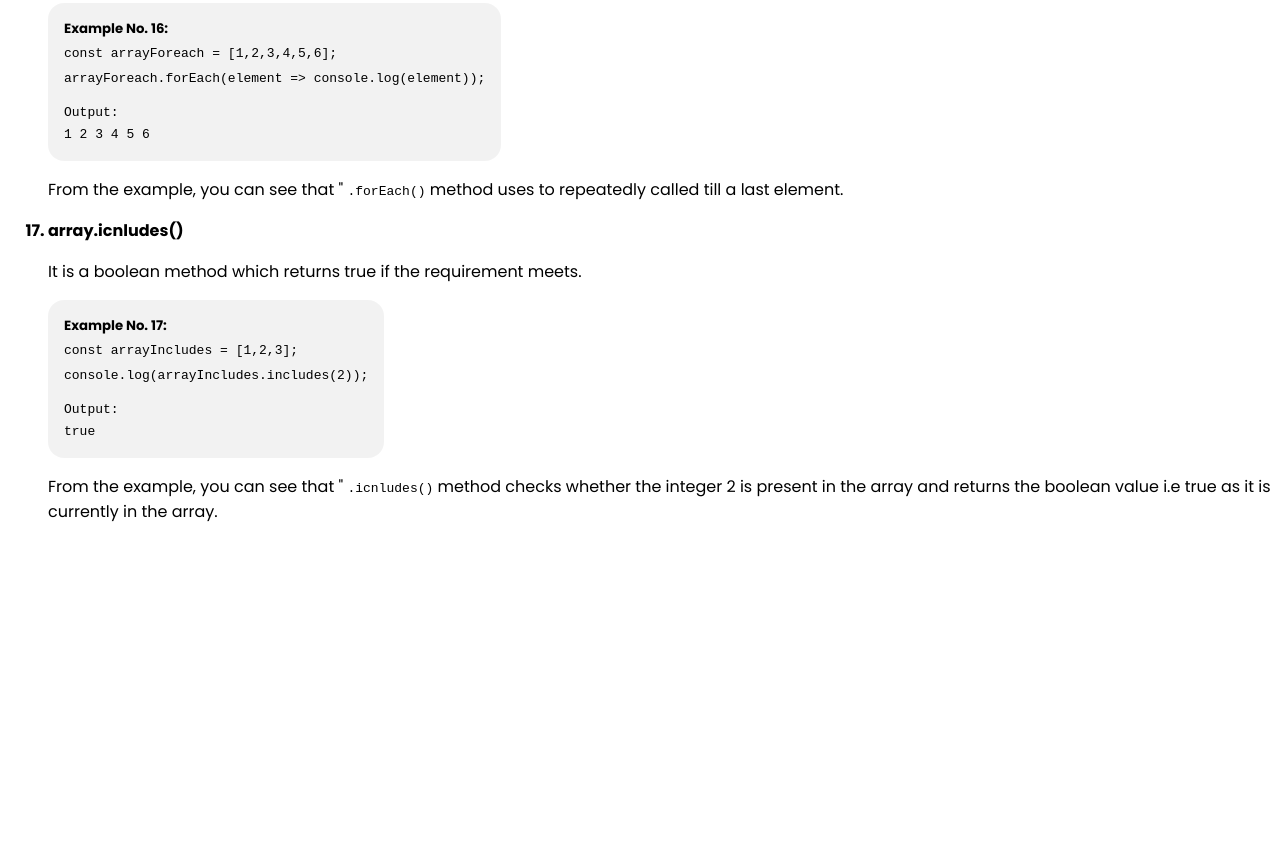
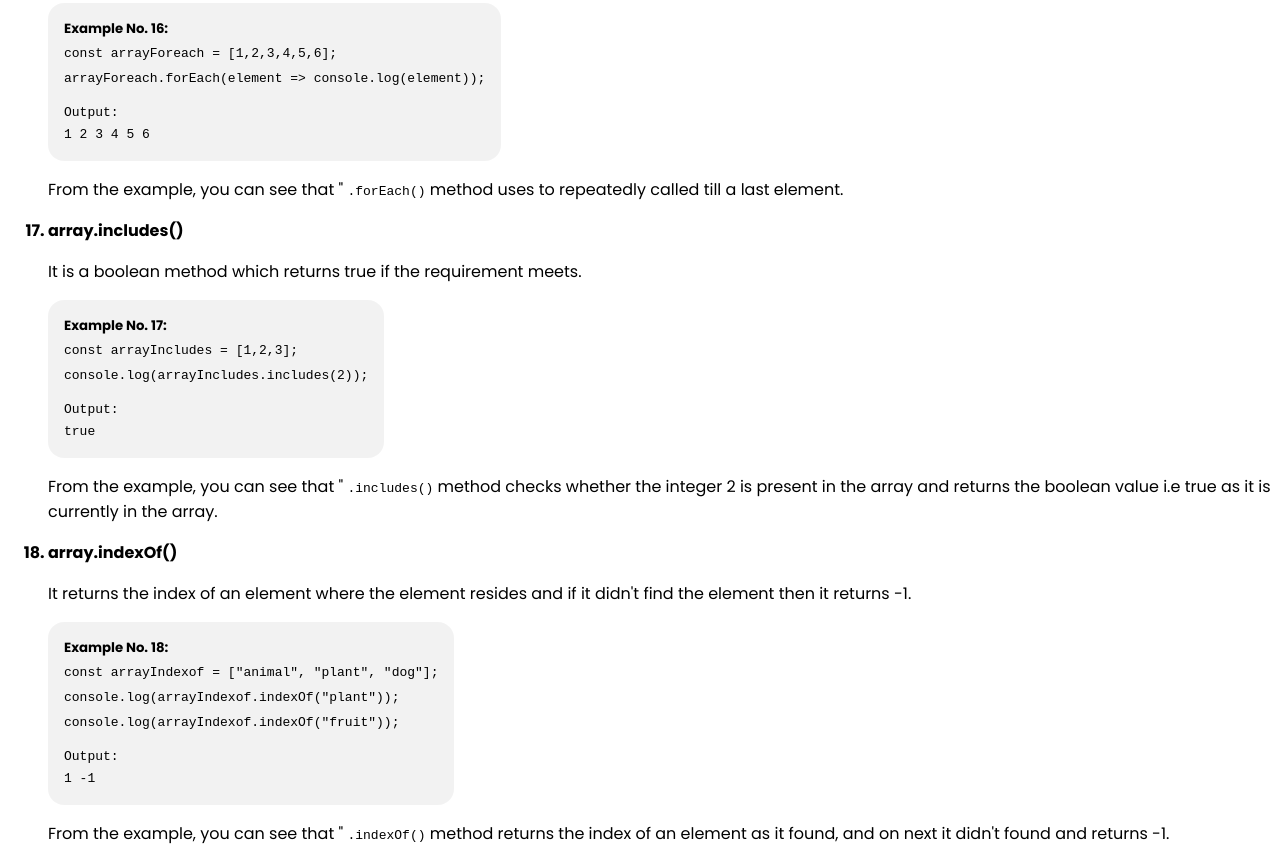
Before and after one commit to sandeepatcodewing/array-methods, a plain HTML site: page index.html in a window 1280 px wide. Shown: the part 5643-6505 px from the top of the page. Before the commit the page ends 6183 px from the top, so only its background shows below. Drawn offline with Linux system fonts and the light colour scheme.

Commit message:
method: array.indexOf()

```diff
--- a/index.html
+++ b/index.html
@@ -532,7 +532,7 @@
       </li>
       <!-- array.includes() -->
       <li>
-        <p><b>array.icnludes()</b></p>
+        <p><b>array.includes()</b></p>
         <p>
           It is a boolean method which returns true if the requirement meets.
         </p>
@@ -552,7 +552,34 @@
         </div>
         <p>
           From the example, you can see that "
-          <code>.icnludes()</code> method checks whether the integer 2 is present in the array and returns the boolean value i.e true as it is currently in the array.
+          <code>.includes()</code> method checks whether the integer 2 is present in the array and returns the boolean value i.e true as it is currently in the array.
+        </p>
+      </li>
+      <!-- array.indexOf() -->
+      <li>
+        <p><b>array.indexOf()</b></p>
+        <p>
+          It returns the index of an element where the element resides and if it didn't find the element then it returns -1.
+        </p>
+        <div class="examples">
+          <div class="item-one">
+            <h5 id="example-18">Example No. 18:</h5>
+            <code>
+              const arrayIndexof = ["animal", "plant", "dog"];
+              <br />
+              console.log(arrayIndexof.indexOf("plant"));
+              <br />
+              console.log(arrayIndexof.indexOf("fruit"));
+              <br />
+              <p class="output">Output:</p>
+              1 -1
+              <br />
+            </code>
+          </div>
+        </div>
+        <p>
+          From the example, you can see that "
+          <code>.indexOf()</code> method returns the index of an element as it found, and on next it didn't found and returns -1.
         </p>
       </li>
     </ol>
--- a/methods.js
+++ b/methods.js
@@ -106,3 +106,8 @@ arrayForeach.forEach(element => console.log(element));
 const arrayIncludes = [1,2,3];
 console.log(arrayIncludes.includes(2));
 // Output: true
+
+// array.indexOf()
+const arrayIndexof = ["animal", "plant", "dog"];
+console.log(arrayIndexof.indexOf("plant"));
+console.log(arrayIndexof.indexOf("fruit"));
```
